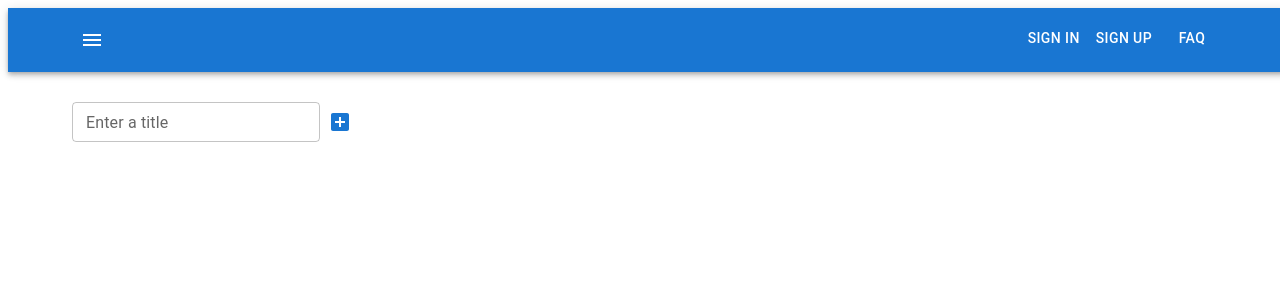
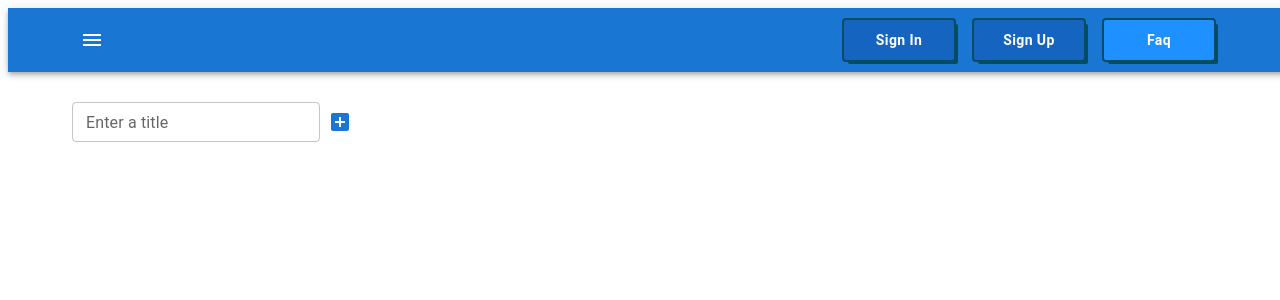
Before and after one commit to NikitaVlas/todolist_new, a React (Vite) app: page / in a window 1280 px wide. Shown: the top 300 px of the page. Built offline with nearby package versions, Linux system fonts and the light colour scheme.

Commit message:
fix: Reusable component (styled)

```diff
--- a/src/app/App.tsx
+++ b/src/app/App.tsx
@@ -18,10 +18,11 @@ import {useAppDispatch} from "../common/hooks/useAppDispatch.ts";
 import {selectTodolist} from "../model/todolists-selectors.ts";
 import {selectTasks} from "../model/tasks-selectors.ts";
 import {AppBar, IconButton, Paper, Toolbar} from "@mui/material";
-import Button from "@mui/material/Button";
 import MenuIcon from '@mui/icons-material/Menu'
 import Container from '@mui/material/Container'
 import Grid from '@mui/material/Grid2'
+import {containerSx} from "../components/TodoList/TodolistItem.styles.ts";
+import {NavButton} from "../components/Button/NavButton.ts";
 
 export type Task = {
     id: string;
@@ -83,14 +84,14 @@ function App() {
         <div className="app">
             <AppBar position="static" sx={{ mb: '30px' }}>
                 <Toolbar>
-                    <Container maxWidth={'lg'} sx={{ display: 'flex', justifyContent: 'space-between' }}>
+                    <Container maxWidth={'lg'} sx={containerSx}>
                         <IconButton color="inherit">
                             <MenuIcon/>
                         </IconButton>
                         <div>
-                            <Button color="inherit">Sign in</Button>
-                            <Button color="inherit">Sign up</Button>
-                            <Button color="inherit">Faq</Button>
+                            <NavButton>Sign in</NavButton>
+                            <NavButton>Sign up</NavButton>
+                            <NavButton background={'dodgerblue'}>Faq</NavButton>
                         </div>
                     </Container>
                 </Toolbar>
@@ -127,6 +128,7 @@ function App() {
                                         deleteTodolist={deleteTodolist}
                                         changeTaskTitle={changeTaskTitle}
                                         changeTodolistTitle={changeTodolistTitle}
+                                        containerSx={containerSx}
                                     />
                                 </Paper>
                             </Grid>
--- /dev/null
+++ b/src/components/Button/NavButton.ts
@@ -0,0 +1,19 @@
+import {styled} from '@mui/material/styles'
+import Button from '@mui/material/Button'
+
+type Props = {
+    background?: string
+}
+
+export const NavButton = styled(Button)<Props>(({ background }) => ({
+    minWidth: '110px',
+    fontWeight: 'bold',
+    boxShadow: '0 0 0 2px #054B62, 4px 4px 0 0 #054B62',
+    borderRadius: '2px',
+    textTransform: 'capitalize',
+    margin: '0 10px',
+    padding: '8px 24px',
+    color: '#ffffff',
+    background: '#1565c0',
+    background: background || '#1565c0',
+}))
--- a/src/components/TodoList/TodolistItem.styles.ts
+++ b/src/components/TodoList/TodolistItem.styles.ts
@@ -4,3 +4,9 @@ export const containerSx: SxProps = {
     display: 'flex',
     justifyContent: 'space-between',
 }
+
+export const getListItemSx = (isDone: boolean): SxProps => ({
+    p: 0,
+    justifyContent: 'space-between',
+    opacity: isDone ? 0.5 : 1,
+})
--- a/src/components/TodoList/TodolistItem.tsx
+++ b/src/components/TodoList/TodolistItem.tsx
@@ -3,7 +3,7 @@ import Button from '@mui/material/Button'
 import {ChangeEvent} from "react";
 import CreateItemForm from "../ItemForm/CreateItemForm.tsx";
 import {EditableSpan} from "../EditableSpan/EditableSpan.tsx";
-import {Box, Checkbox, IconButton, List, ListItem} from "@mui/material";
+import {Box, Checkbox, IconButton, List, ListItem, SxProps} from "@mui/material";
 import DeleteIcon from '@mui/icons-material/Delete'
 
 type TodolistItemProps = {
@@ -16,6 +16,7 @@ type TodolistItemProps = {
     deleteTodolist: (todolistId: string) => void
     changeTaskTitle: (todolistId: string, taskId: string, title: string) => void
     changeTodolistTitle: (todolistId: string, title: string) => void
+    containerSx: SxProps
 }
 
 const TodolistItem = ({
@@ -28,7 +29,9 @@ const TodolistItem = ({
                           deleteTodolist,
                           changeTaskTitle,
                           changeTodolistTitle,
+                          containerSx
                       }: TodolistItemProps) => {
+
 
 
     const createTaskHandler = (title: string) => {
@@ -94,7 +97,7 @@ const TodolistItem = ({
                     </List>
                 )
             }
-            <Box sx={{ display: 'flex', justifyContent: 'space-between' }}>
+            <Box sx={containerSx}>
                 <Button variant={filter === 'all' ? 'outlined' : 'text'}
                         color={'inherit'}
                         onClick={() => changeFilterHandler('all')}
```
